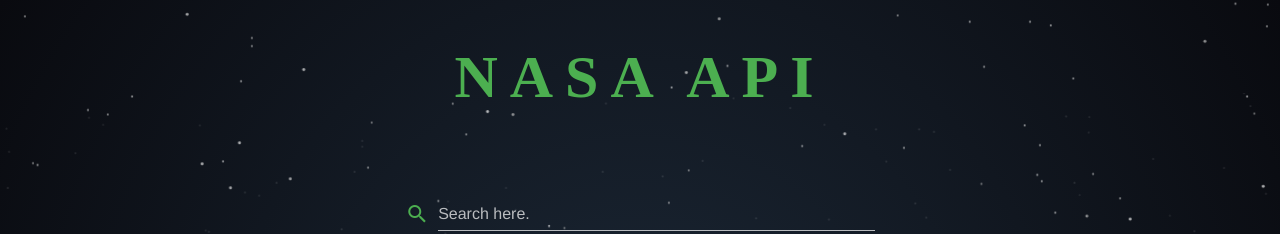
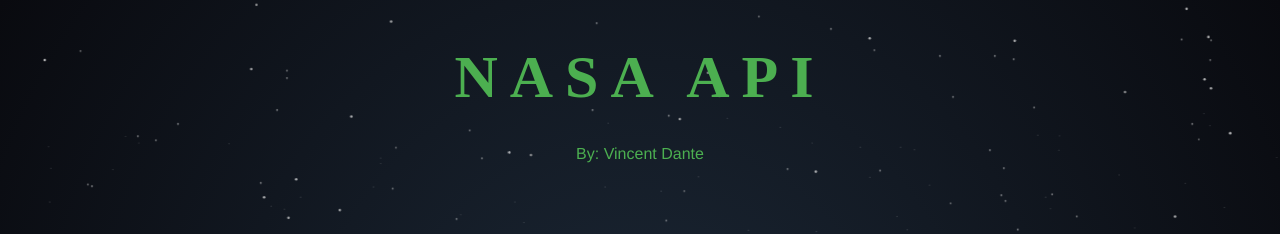
Before and after one commit to vincent-dante/nasa-api, a Vue app: page / in a window 1280 px wide. Shown: the top 234 px of the page. Built offline with nearby package versions, Linux system fonts and the light colour scheme; a web font is replaced by a local one; what vue-masonry-css would draw is missing.

Commit message:
update design

```diff
--- a/src/App.vue
+++ b/src/App.vue
@@ -10,6 +10,7 @@
     <v-main>
       <v-container>
         <h1 class="heading-title green--text">NASA API</h1>
+        <p class="green--text">By: Vincent Dante</p>
         <div class="div-content">
           <router-view/>
         </div>
--- a/src/views/Home.vue
+++ b/src/views/Home.vue
@@ -62,9 +62,8 @@
               <span class="headline green--text">{{ dataSelected.data[0].title }}</span>
             </v-card-title>
 
-            <v-card-text class="card-description">
-              {{ dataSelected.data[0].description }}
-            </v-card-text>
+            <v-card-text class="card-description"  v-html="dataSelected.data[0].description"></v-card-text>
+
             <v-card-actions>
               <v-spacer></v-spacer>
               <v-btn
```
